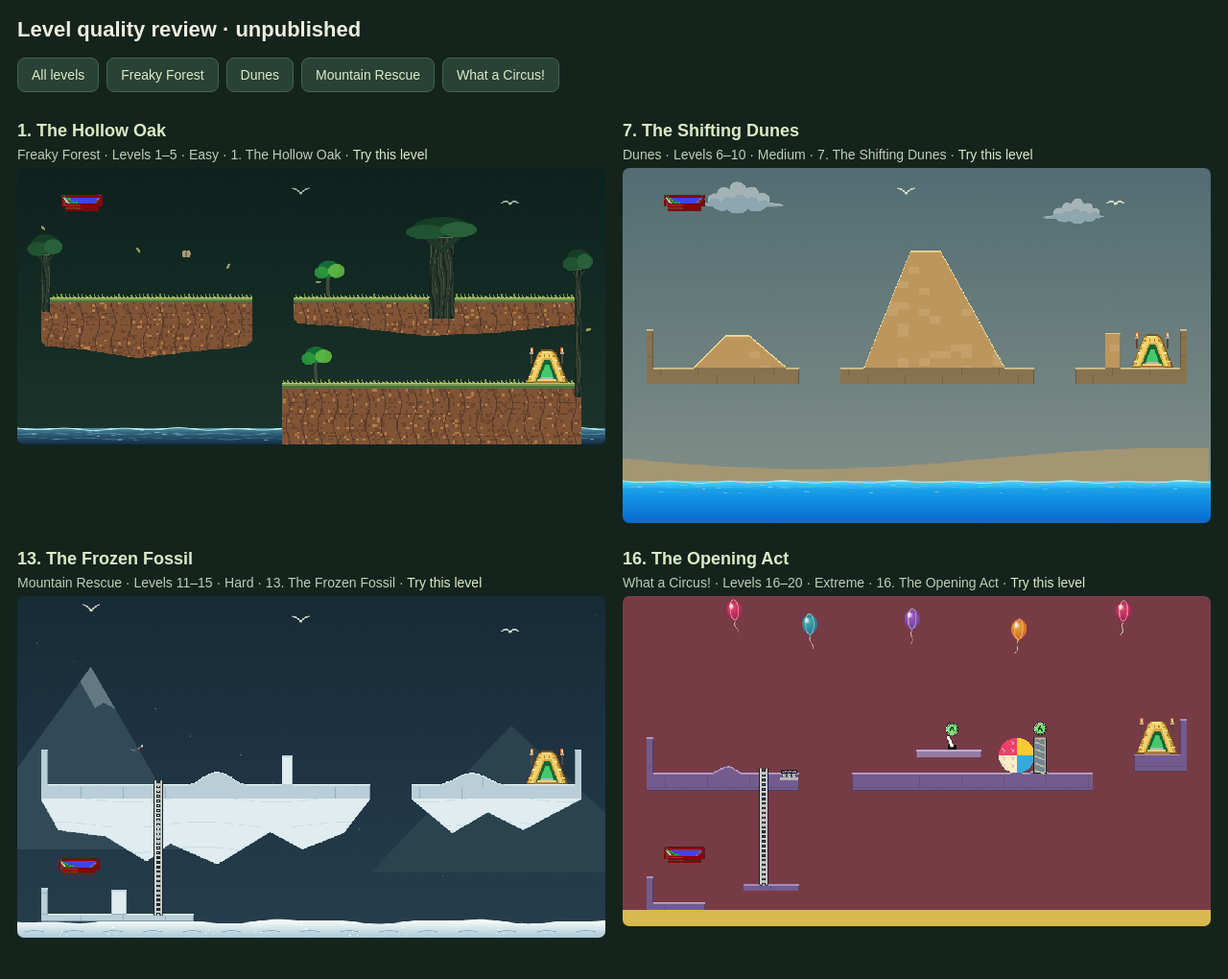
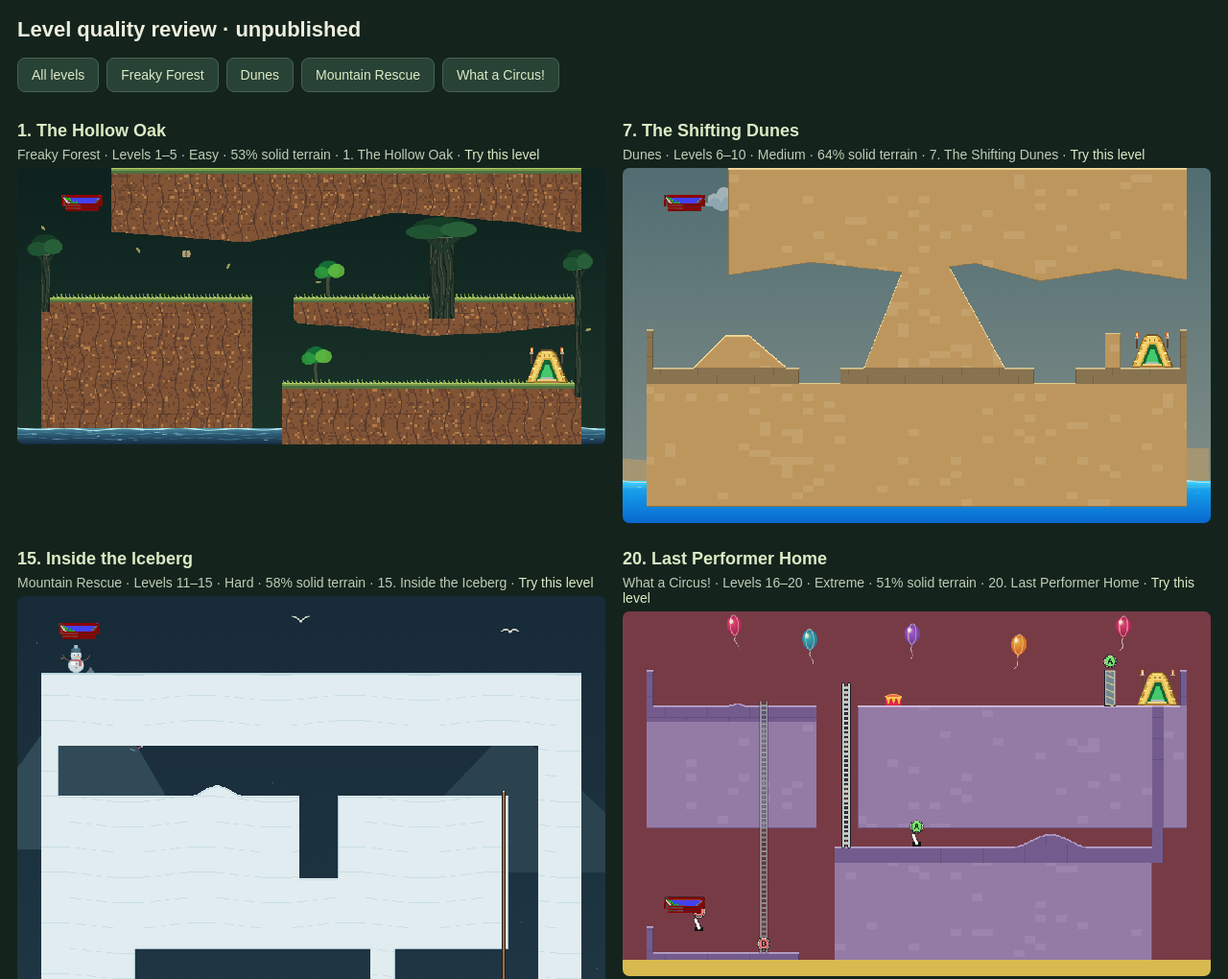
Before and after one commit to PostWorkCulture/Lemmings, a website: page chapter-review.html in a window 1280 px wide. Shown: the top 1020 px of the page at 96% size. Before the commit the page ends 998 px from the top, so only its background shows below. Drawn offline with Linux system fonts and the light colour scheme; animation ran at ten frames a second.

Commit message:
Redesign mountain adventures and add terrain-dominated chapter maps

```diff
--- a/chapter-review.html
+++ b/chapter-review.html
@@ -4,6 +4,6 @@ if(new URLSearchParams(location.search).has('chapter'))document.body.classList.a
 const params=new URLSearchParams(location.search);if(params.has('level'))document.body.classList.add('single');
 const nav=document.querySelector('nav');for(const [i,label] of ['All levels',...CHAPTERS.map(c=>c.name)].entries()){const a=document.createElement('a');a.textContent=label;a.href=i?'?chapter='+(i-1):'?all';if((i&&params.get('chapter')===String(i-1))||(!i&&params.has('all')))a.setAttribute('aria-current','page');nav.append(a);}
 const scenes=[];
-for(const [i,index]of (new URLSearchParams(location.search).has('chapter')?LEVELS.map((_,i)=>i).filter(i=>Math.floor(i/5)===Number(new URLSearchParams(location.search).get('chapter'))):new URLSearchParams(location.search).has('level')?[Number(new URLSearchParams(location.search).get('level'))]:new URLSearchParams(location.search).has('all')?LEVELS.map((_,i)=>i):[0,6,12,15]).entries()){const l=LEVELS[index],g=new Game(index),section=document.createElement('section');section.innerHTML='<h2><a href="?level='+index+'">'+(index+1)+'. '+l.name+'</a></h2><p>'+l.chapter+' · Levels '+(Math.floor(index/5)*5+1)+'–'+(Math.floor(index/5)*5+5)+' · '+l.difficulty+' · '+(index+1)+'. '+l.name+' · <a href="world-playtest.html?level='+index+'">Try this level</a></p><canvas width="1000" height="'+l.height+'"></canvas>';document.querySelector('main').append(section);const c=section.querySelector('canvas').getContext('2d'),background=makeBackground(l.theme,l.height,l),terrain=document.createElement('canvas');terrain.width=1000;terrain.height=l.height;renderTerrain(g,terrain);scenes.push({l,g,c,background,terrain});}
+for(const [i,index]of (new URLSearchParams(location.search).has('chapter')?LEVELS.map((_,i)=>i).filter(i=>Math.floor(i/5)===Number(new URLSearchParams(location.search).get('chapter'))):new URLSearchParams(location.search).has('level')?[Number(new URLSearchParams(location.search).get('level'))]:new URLSearchParams(location.search).has('all')?LEVELS.map((_,i)=>i):[0,6,14,19]).entries()){const l=LEVELS[index],g=new Game(index),section=document.createElement('section');section.innerHTML='<h2><a href="?level='+index+'">'+(index+1)+'. '+l.name+'</a></h2><p>'+l.chapter+' · Levels '+(Math.floor(index/5)*5+1)+'–'+(Math.floor(index/5)*5+5)+' · '+l.difficulty+' · '+Math.round(g.terrain.reduce((n,t)=>n+(t>0),0)/g.terrain.length*100)+'% solid terrain · '+(index+1)+'. '+l.name+' · <a href="world-playtest.html?level='+index+'">Try this level</a></p><canvas width="1000" height="'+l.height+'"></canvas>';document.querySelector('main').append(section);const c=section.querySelector('canvas').getContext('2d'),background=makeBackground(l.theme,l.height,l),terrain=document.createElement('canvas');terrain.width=1000;terrain.height=l.height;renderTerrain(g,terrain);scenes.push({l,g,c,background,terrain});}
 function animate(ms){const tick=ms*.06;for(const {l,g,c,background,terrain} of scenes){c.clearRect(0,0,1000,l.height);c.drawImage(background,0,0);hazards(c,tick,l.theme,l.height);ambientWorld(c,tick,l);finaleLandmarks(c,tick,l);c.drawImage(terrain,0,0);g.tick=tick;drawObjects(c,g);scenery(c,tick,l);}requestAnimationFrame(animate);}requestAnimationFrame(animate);
 </script>
--- a/src/levels.js
+++ b/src/levels.js
@@ -141,3 +141,11 @@
 
 // Widen the harbour landing away from the approach so its existing bridge remains valid.
 {const l=LEVELS[8],ledge=l.terrain.find(r=>r[0]===910&&r[1]===268),back=l.terrain.find(r=>r[0]===948&&r[1]===208);ledge[2]=75;back[0]=986;l.exitX=947;}
+import {mountainAdventures} from './mountain-adventures.js';
+mountainAdventures(LEVELS);
+// Terrain-dominated signature maps: preserve working routes while giving them a substantial landform.
+LEVELS[0].shapes.push({type:1,points:[[40,0],[960,0],[960,110],[850,92],[640,75],[390,126],[160,108],[160,0]]});
+LEVELS[0].terrain.push([40,294,360,148,1]);
+LEVELS[6].terrain.push([40,365,920,211,1]);
+LEVELS[6].shapes.push({type:1,points:[[180,0],[960,0],[960,190],[840,172],[710,192],[600,162],[480,178],[320,160],[180,182]]});
+LEVELS[19].terrain.push([40,188,290,180,1],[400,188,560,180,1],[360,428,540,164,1]);
--- /dev/null
+++ b/src/mountain-adventures.js
@@ -0,0 +1,19 @@
+const box=(x,y,w,h,type=1)=>({type,points:[[x,y],[x+w,y],[x+w,y+h],[x,y+h]]});
+const ridge=(x,y,w,rise)=>({type:1,contour:true,points:[...Array.from({length:w/2+1},(_,i)=>[x+i*2,y-Math.round(Math.sin(Math.PI*i*2/w)**2*rise)]),[x+w,y+4],[x,y+4]]});
+export function mountainAdventures(levels){
+ function set(id,name,height,spawn,exit,terrain,shapes,objects,stock,routes,hints){Object.assign(levels[id],{name,height,spawnX:spawn[0],spawnY:spawn[1]-50,dir:spawn[2]||1,exitX:exit[0],exitY:exit[1],terrain,shapes,objects,stock,hints,mountainRoutes:routes,puzzleId:null,solutionId:null,entrances:null,ascent:null,exitChamber:null,oneWay:[],slipperySlopes:[],setPieces:[],bottomEntry:spawn[1]>height*.65,rocketY:spawn[1]>height*.65?spawn[1]-100:90,targetTime:420,interval:130});}
+ set(10,'The Split Glacier',1000,[105,300],[100,700],[[40,300,360,650,1],[465,300,495,650,1],[40,700,920,250,1],[40,240,12,60,2],[948,640,12,60,2]],
+ [box(40,610,850,90,0),box(883,300,35,400,0),box(180,230,50,70),box(600,620,50,80),ridge(270,300,80,15),ridge(710,300,120,20)],
+ [{type:'pole',x:880,y:300,bottom:700,dir:-1}],{bash:2,platform:1,block:1},[[160,300,'bash',1],[384,300,'platform',1],[672,700,'bash',-1]],['Open the snow gate and cross the split glacier.','The far-side rescue pole leads into the cavern under the ice. Tunnel left to the sheltered exit.']);
+ set(11,'Stairway to the Summit',1120,[105,920],[880,420],[[40,920,320,160,1],[400,670,290,410,1],[730,420,230,660,1],[310,670,55,35,1],[640,420,60,35,1],[40,860,12,60,2],[948,360,12,60,2]],
+ [box(550,600,50,70),ridge(430,670,90,16),ridge(760,420,70,12)],
+ [{type:'ladder',x:320,y:920,top:670,dir:1},{type:'ladder',x:650,y:670,top:420,dir:1}],{platform:2,bash:1,block:1},[[347,670,'platform',1],[530,670,'bash',1],[682,420,'platform',1]],['Start at the mountain foot and work upward through two broken ledges.','The ladders provide height; prepare the crossings and clear the snow plug before releasing the group.']);
+ // The fossil puzzle becomes a single enormous natural ice bridge over its starting cavern.
+ const fossil=levels[12];fossil.name='The Frozen Arch';fossil.terrain.push([40,344,560,126,1],[670,344,290,208,1]);fossil.shapes.push({type:1,contour:true,points:[[40,320],[40,130],[95,95],[145,160],[185,185],[225,320]]});
+ set(13,'Across the Avalanche Bowl',1100,[105,200],[885,200],[[40,200,260,850,1],[700,200,260,850,1],[40,850,920,200,1],[40,140,12,60,2],[948,140,12,60,2]],
+ [box(268,200,34,650,0),box(40,760,740,90,0),box(400,850,70,200,0),box(170,130,40,70),box(590,775,50,75),ridge(720,200,80,15)],
+ [{type:'pole',x:265,y:200,bottom:850,dir:1},{type:'ladder',x:780,y:850,top:200,dir:1}],{bash:2,platform:1,block:1},[[148,200,'bash',1],[384,850,'platform',1],[568,850,'bash',1]],['Descend one cliff into the sheltered bowl, then cross its broken floor.','Open the frozen passage and climb the opposite face to the summit exit.']);
+ set(14,'Inside the Iceberg',1160,[105,340],[875,940],[[40,130,920,980,1]],
+ [box(70,255,815,85,0),box(835,340,50,350,0),box(200,600,685,90,0),box(200,690,50,250,0),box(200,850,735,90,0),box(480,340,65,140,0),box(505,940,70,170,0),box(600,600,42,90),ridge(290,340,100,18),ridge(650,940,120,20)],
+ [{type:'pole',x:832,y:340,bottom:690,dir:-1},{type:'pole',x:253,y:690,bottom:940,dir:1}],{platform:2,bash:1,block:1},[[464,340,'platform',1],[666,690,'bash',-1],[489,940,'platform',1]],['Travel inside a single great iceberg. The route turns down, left, and down again.','Bridge the fissures, clear the middle ice wall, and use the rescue poles to reach the bottom chamber.']);
+}
--- a/src/sweet-puzzles.js
+++ b/src/sweet-puzzles.js
@@ -5,7 +5,7 @@ const crops={0:[32,58,296,80],1:[139,30,82,140],2:[32,54,296,88],3:[32,51,296,95
 export const SWEET_PUZZLES=[
  {name:'The Drumstick Detour',idea:'Bash through the giant Drumstick gate, cross the tablet plateau, then descend the pole and bring everyone back across the lower sweet valley.',height:850,stock:{bash:3,build:7,platform:3,block:3},start:85,end:95,endFrom:550,pole:900,pieces:[[0,25,205,440,225],[1,215,82,155,160],[2,540,205,430,220],[9,540,585,430,210],[3,25,595,435,180]]},
  {name:'Watch Your Step',idea:'Start on a giant Fruit Salad, cross the lower sherbet valley, then climb to the candy watch. Repair its strap and finish on the Wham summit.',height:850,stock:{build:7,platform:3,bash:2,block:3},start:85,startFrom:500,end:95,ladder:710,pieces:[[4,25,185,345,205],[16,440,125,530,335],[9,25,595,415,190],[5,525,545,445,260]]},
- {name:'Sherbet Underground',idea:'The enormous Double Dip packet is the mountain itself. Mine a diagonal route through its layers, emerge onto the violet shelf and tunnel through the Drumstick plug.',height:850,stock:{mine:5,bash:4,build:5,dig:2,block:3},start:160,end:905,pieces:[[5,25,115,480,630],[2,480,560,490,225],[1,680,425,165,195]]},
+ {name:'Sherbet Underground',idea:'The enormous Double Dip packet is the mountain itself. Mine a diagonal route through its layers, emerge onto the violet shelf and tunnel through the Drumstick plug.',height:850,stock:{mine:5,bash:4,build:5,dig:2,block:3},start:160,end:905,pieces:[[5,25,115,550,735],[2,480,560,490,260],[1,680,425,165,195]]},
  {name:'Lollipop Lookout',idea:'Follow the candy necklace up from the low chew. Bridge onto two huge lolly crowns, then cross to the high Love Hearts plateau. Save bridges for the final gap.',height:850,stock:{build:11,platform:3,block:3},start:80,end:907,pieces:[[0,25,605,330,195],[17,245,460,310,180],[12,490,450,285,390],[14,700,400,240,328],[3,730,420,250,170]]},
  {name:'The Custard Switchback',idea:'Walk left across a giant Wham ridge. Dig into its thick chew support, stop the dig and bash out sideways. Open the rescue chute in the custard basin so the crowd can descend safely, then bridge the final valley.',height:850,stock:{dig:3,bash:5,build:7,platform:2,block:3},start:884,end:905,dir:-1,endFrom:500,pieces:[[4,410,125,560,185],[1,430,270,190,305],[10,215,525,415,225],[1,205,435,100,280],[9,690,620,280,180]]}
 ];
```
Also changed, not shown: tests/campaign.test.js (+2 -1 lines), tests/difficulty.test.js (+3 -3 lines), tests/dunes.test.js (+1 -1 lines), tests/mountain-solutions.js (added, +2 -0 lines), tests/portals-ascent.test.js (+2 -2 lines), tests/terrain-coverage.test.js (added, +12 -0 lines), world-playtest.html (+1 -1 lines).
